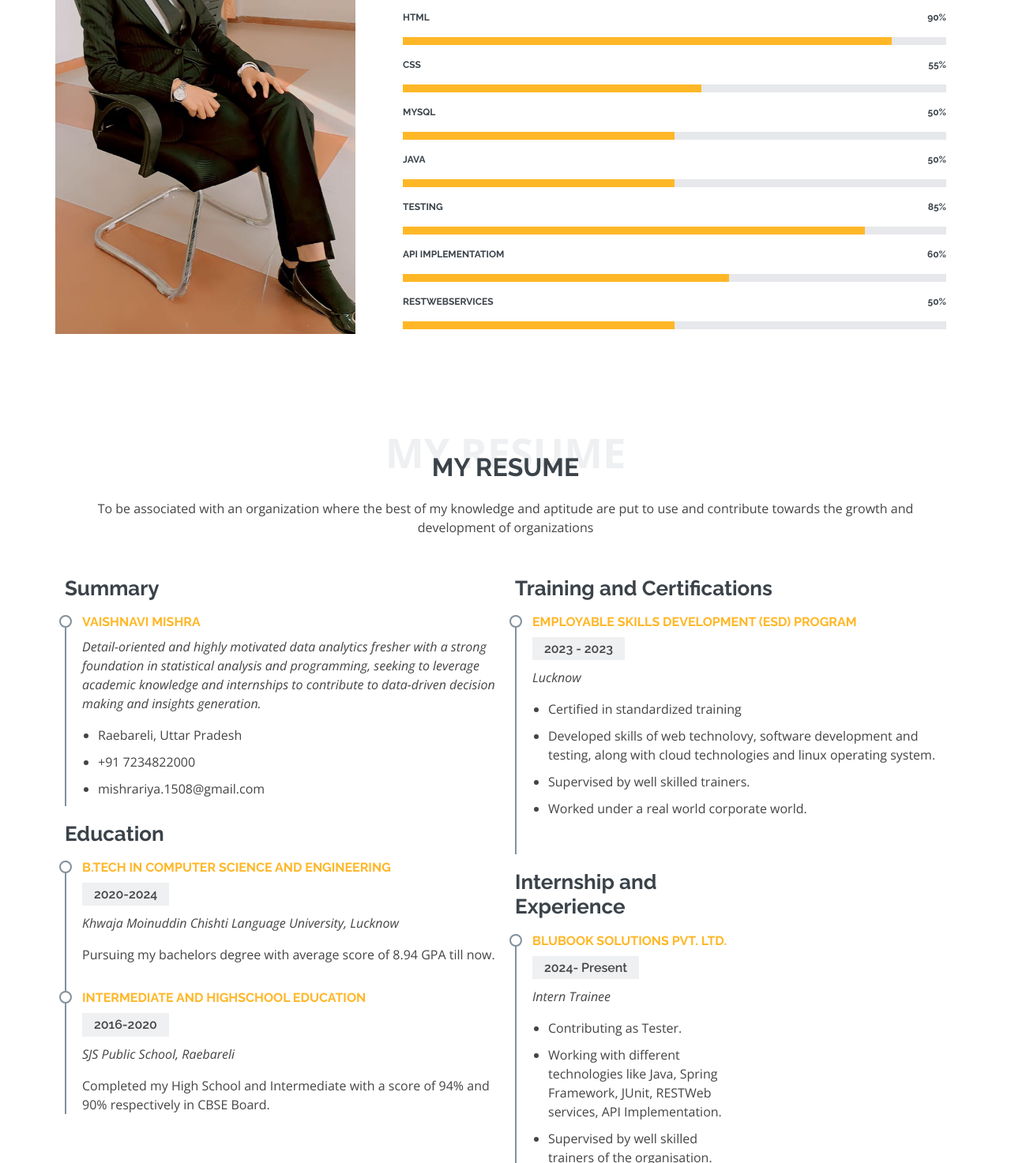
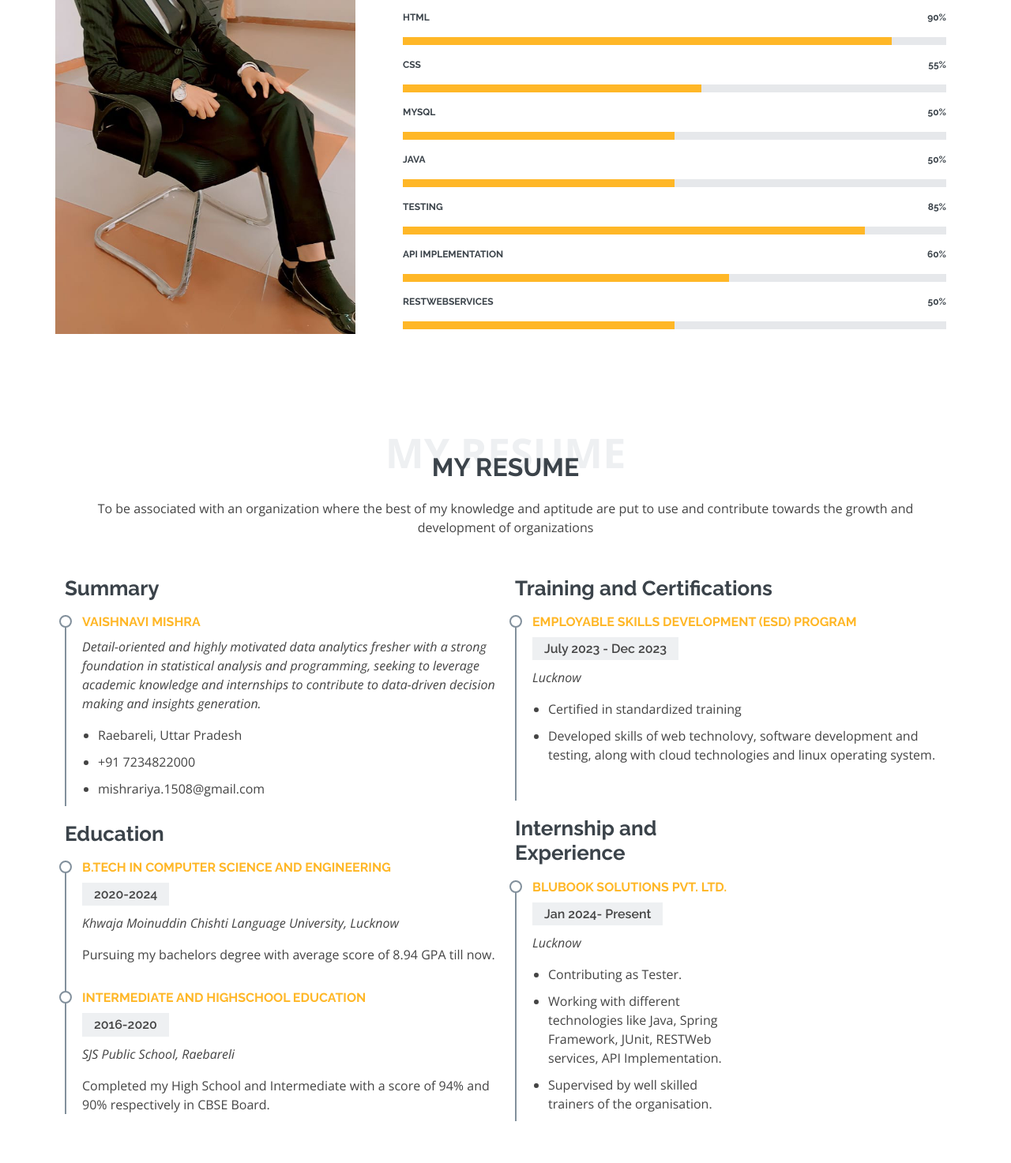
Before and after one commit to mishravaishnavi/mishravaishnavi.github.io, a plain HTML site: page index.html in a window 1280 px wide. Shown: the part 1253-2726 px from the top of the page at 79% size. Drawn offline with nearby package versions, Linux system fonts and the light colour scheme.

Commit message:
Update index.html

```diff
--- a/index.html
+++ b/index.html
@@ -124,7 +124,7 @@
                 </div>
               </div>
               <div class="progress">
-                <span class="skill">API Implementatiom <i class="val">60%</i></span>
+                <span class="skill">API Implementation <i class="val">60%</i></span>
                 <div class="progress-bar-wrap">
                   <div class="progress-bar" role="progressbar" aria-valuenow="60" aria-valuemin="0" aria-valuemax="100"></div>
                 </div>
@@ -186,14 +186,12 @@
             <h3 class="resume-title">Training and Certifications</h3>
             <div class="resume-item">
               <h4>Employable Skills Development (ESD) Program</h4>
-              <h5>2023 - 2023</h5>
+              <h5>July 2023 - Dec 2023</h5>
               <p><em>Lucknow </em></p>
               <p>
               <ul>
                 <li>Certified in standardized training</li>
                 <li>Developed skills of web technolovy, software development and testing, along with cloud technologies and linux operating system. </li>
-                <li>Supervised by well skilled trainers.</li>
-                <li>Worked under a real world corporate world.</li>
               </ul>
               </p>
             </div>
@@ -201,8 +199,8 @@
               <h3 class="resume-title">Internship and Experience</h3>
             <div class="resume-item">
               <h4>BluBook Solutions Pvt. Ltd.</h4>
-              <h5>2024- Present</h5>
-              <p><em>Intern Trainee</em></p>
+              <h5>Jan 2024- Present</h5>
+              <p><em>Lucknow</em></p>
               <p>
               <ul>
                 <li>Contributing as Tester.</li>
```
